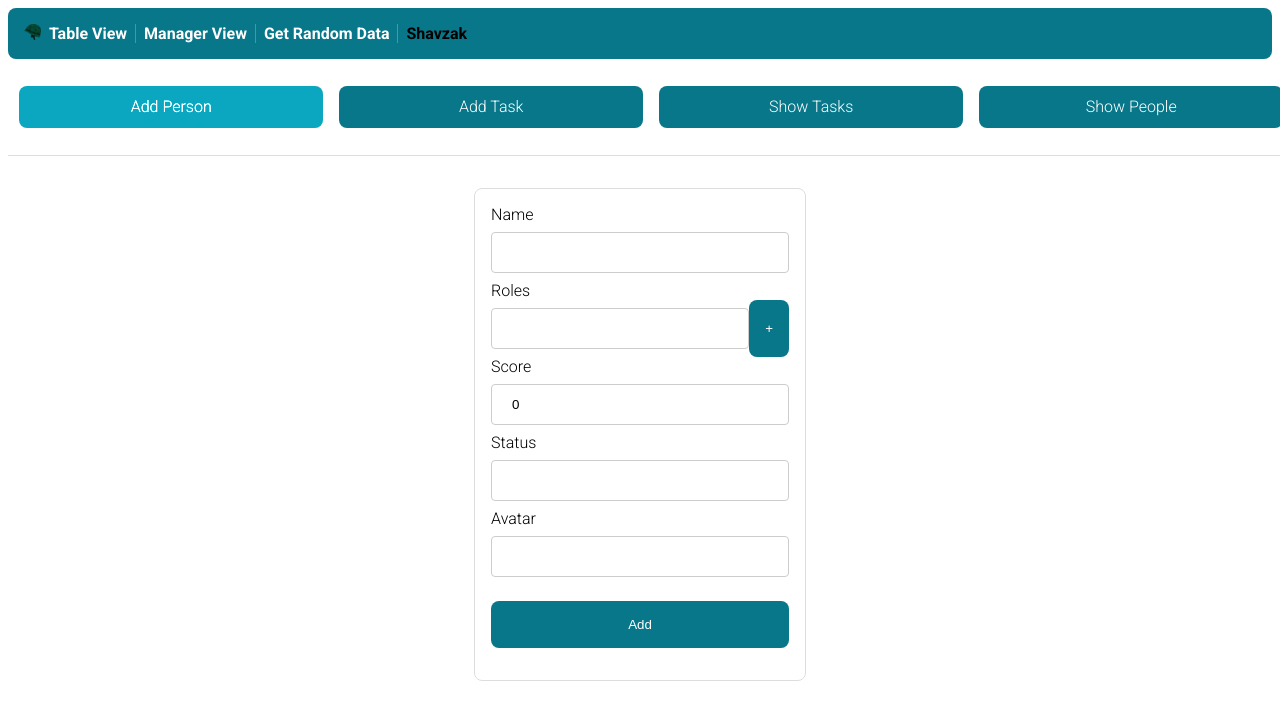
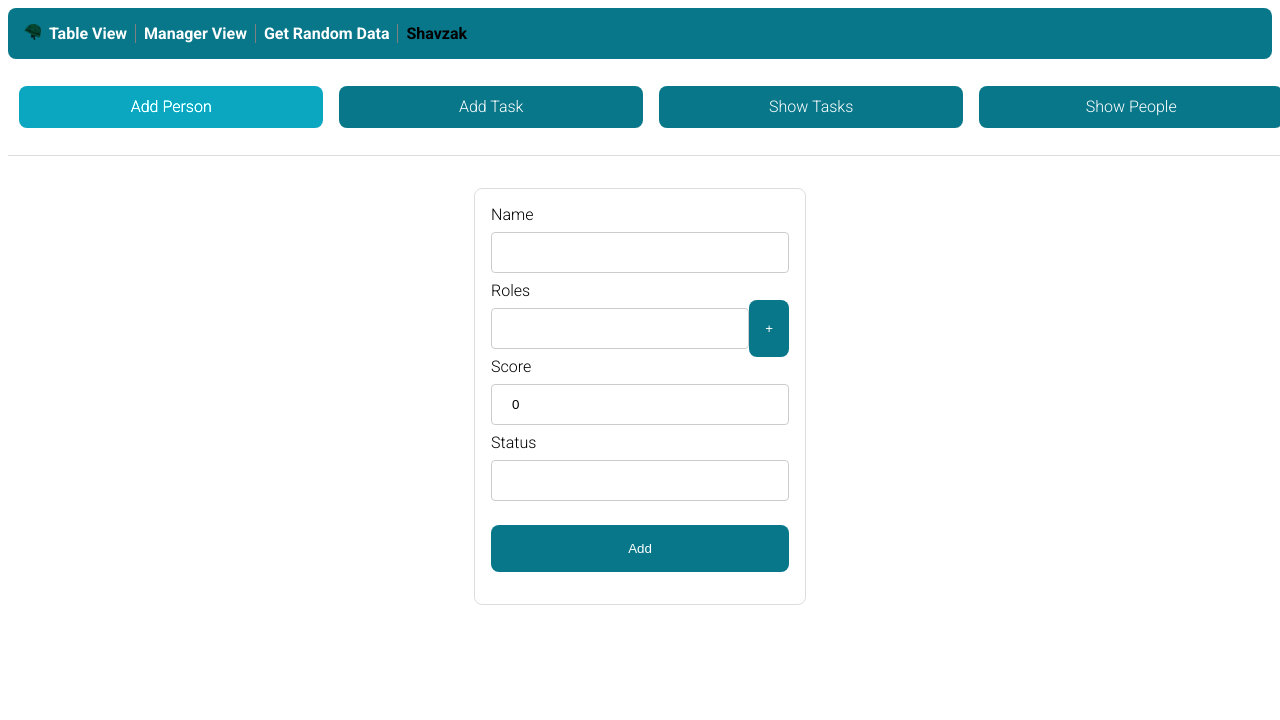
Before and after one commit to yuval-herman/shavazak, a React (Create React App) app in the folder client/: page /tablemanager/addperson in a window 1280 px wide. Shown: the top 720 px of the page. Built offline with nearby package versions, Linux system fonts and the light colour scheme.

Commit message:
remove avatar from person datatype

```diff
--- a/client/src/components/AddPerson/AddPerson.tsx
+++ b/client/src/components/AddPerson/AddPerson.tsx
@@ -21,7 +21,6 @@ export function AddPerson() {
 		roles: [""],
 		score: 0,
 		status: "",
-		avatar: "",
 	};
 	const [searchParamas] = useSearchParams();
 	const peopleContext = useContext(PeopleContext);
@@ -93,10 +92,6 @@ export function AddPerson() {
 				status{" "}
 				<input onChange={handleChange} value={inputs.status} name="status" />
 			</label>
-			<label>
-				avatar{" "}
-				<input onChange={handleChange} value={inputs.avatar} name="avatar" />
-			</label>
 			<input type="submit" value="add" />
 			<Snackbar value={snackbar} />
 		</form>
--- a/client/src/types.ts
+++ b/client/src/types.ts
@@ -6,7 +6,6 @@ export interface RequiredPeoplePerShift {
 export interface Person {
 	id: string;
 	name: string;
-	avatar: string;
 	roles: string[];
 	score: number;
 	status: string;
```
Also changed, not shown: 1 other file (tests, documents, lock files or other folders).
